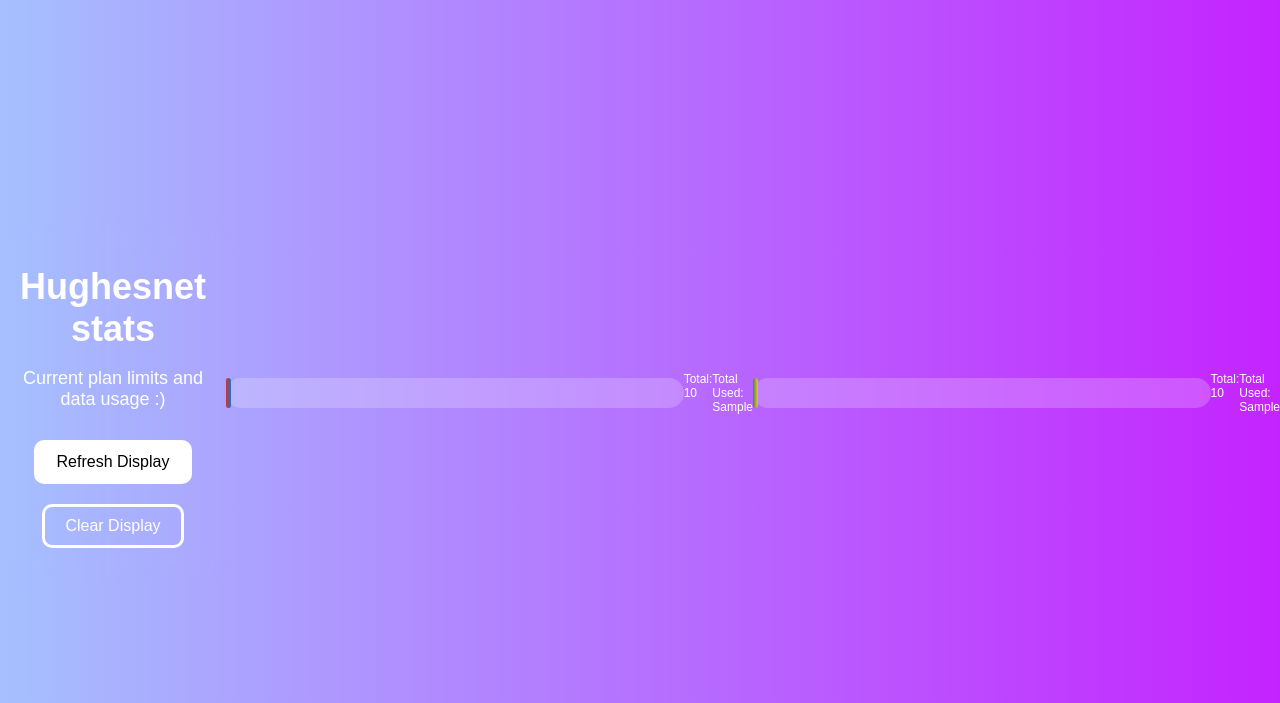
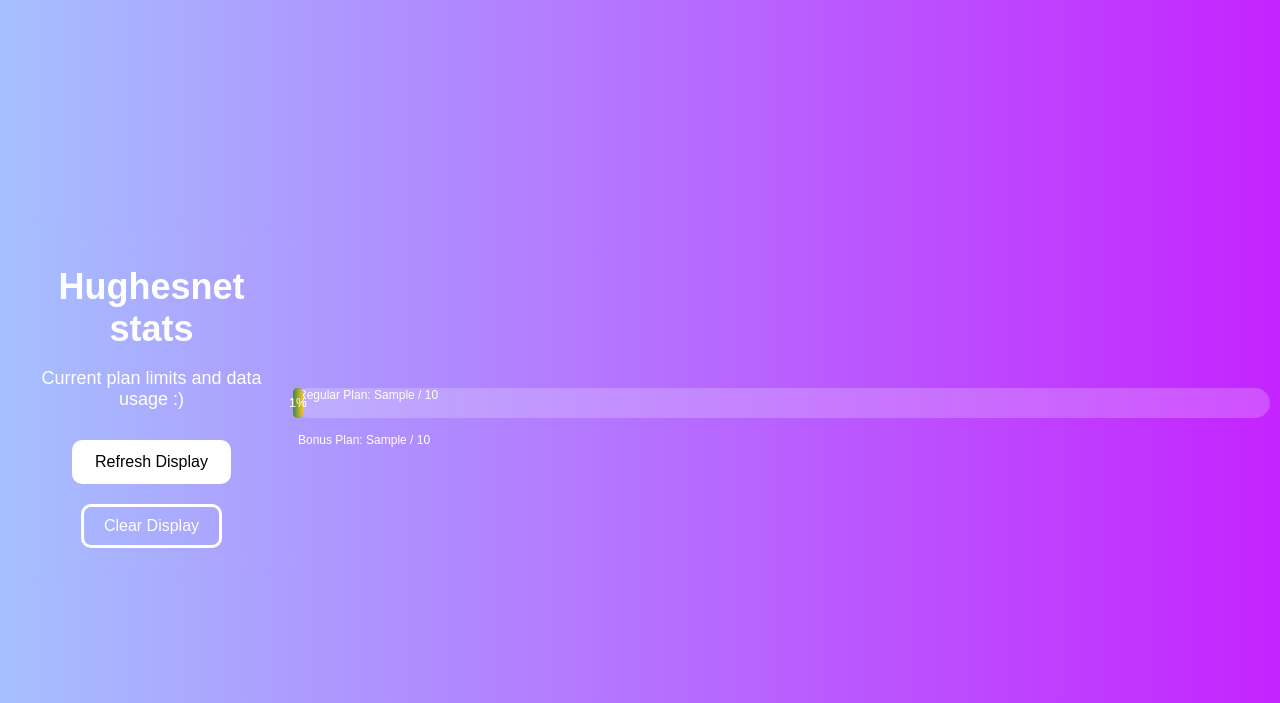
Before and after one commit to TheQuib/Vista, a Python web app: template src/web/templates/home.html in a window 1280 px wide. Shown: the top 703 px of the page. Run offline with Jinja, Linux system fonts and the light colour scheme; the template is opened without the code that fills it: most values are stand-ins (such as "Sample title", 1, 10 or a date in 2020).

Commit message:
Place progress bars and text on top-right

```diff
--- a/src/web/static/styles.css
+++ b/src/web/static/styles.css
@@ -44,6 +44,8 @@ p {
     border-radius: 15px;
     margin-bottom: 15px;
     position: relative;
+    top: 10px;
+    right: 10px;
     height: 30px;
 }
 
--- a/src/web/templates/home.html
+++ b/src/web/templates/home.html
@@ -15,23 +15,27 @@
         <button id="clearDisplay-button" class="clearDisplay-button">Clear Display</button>
     </div>
 
-    <!-- Regular Plan Progress Bar -->
-    <div class="progress-bars regular">
-        <div class="progress" style="width: {{ regular_percentage }}%;"></div>
-    </div>
-    <div class="plan-info">
-        <span>Total: {{ regular_total }}</span>
-        <span>Total Used: {{ regular_used }}</span>
-    </div>
+    <div class="progress-bars">
+        <!-- Regular Plan -->
+        <div class="plan-info regular">
+          <span class="label">Regular Plan: {{ regular_used }} / {{ regular_total }}</span>
+          <div class="progress-container regular">
+            <div class="progress" style="width: {{ regular_percentage }}%;">
+              <span class="label">{{ regular_percentage }}%</span>
+            </div>
+          </div>
+        </div>
 
-    <!-- Bonus Plan Progress Bar -->
-    <div class="progress-bars bonus">
-        <div class="progress" style="width: {{ bonus_percentage }}%;"></div>
-    </div>
-    <div class="plan-info">
-        <span>Total: {{ bonus_total }}</span>
-        <span>Total Used: {{ bonus_used }}</span>
-    </div>
+        <!-- Bonus Plan -->
+        <div class="plan-info bonus">
+          <span class="label">Bonus Plan: {{ bonus_used }} / {{ bonus_total }}</span>
+          <div class="progress-container bonus">
+            <div class="progress" style="width: {{ bonus_percentage }}%;">
+              <span class="label">{{ bonus_percentage }}%</span>
+            </div>
+          </div>
+        </div>
+      </div>
 </body>
 </html>
 
```
